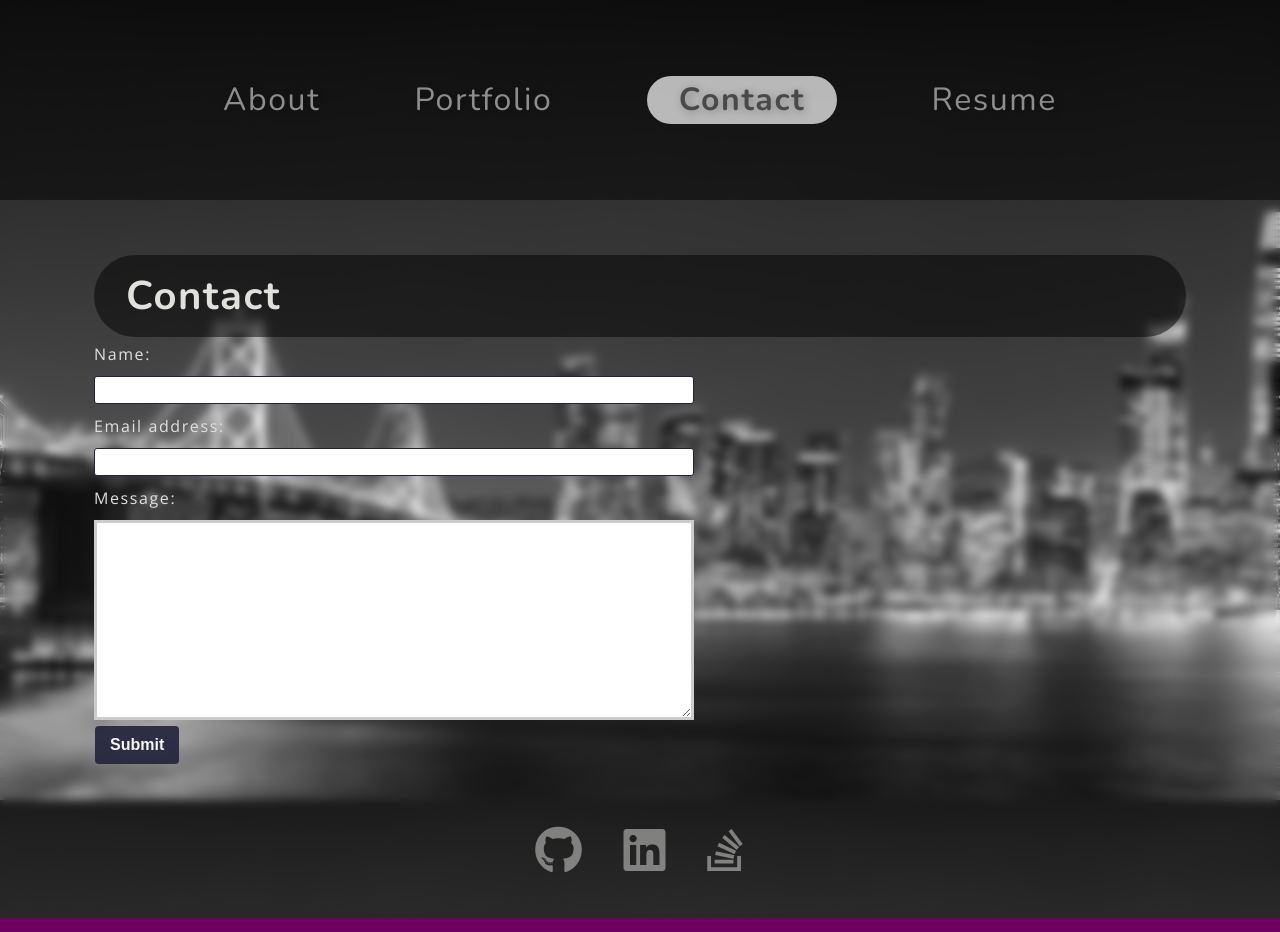
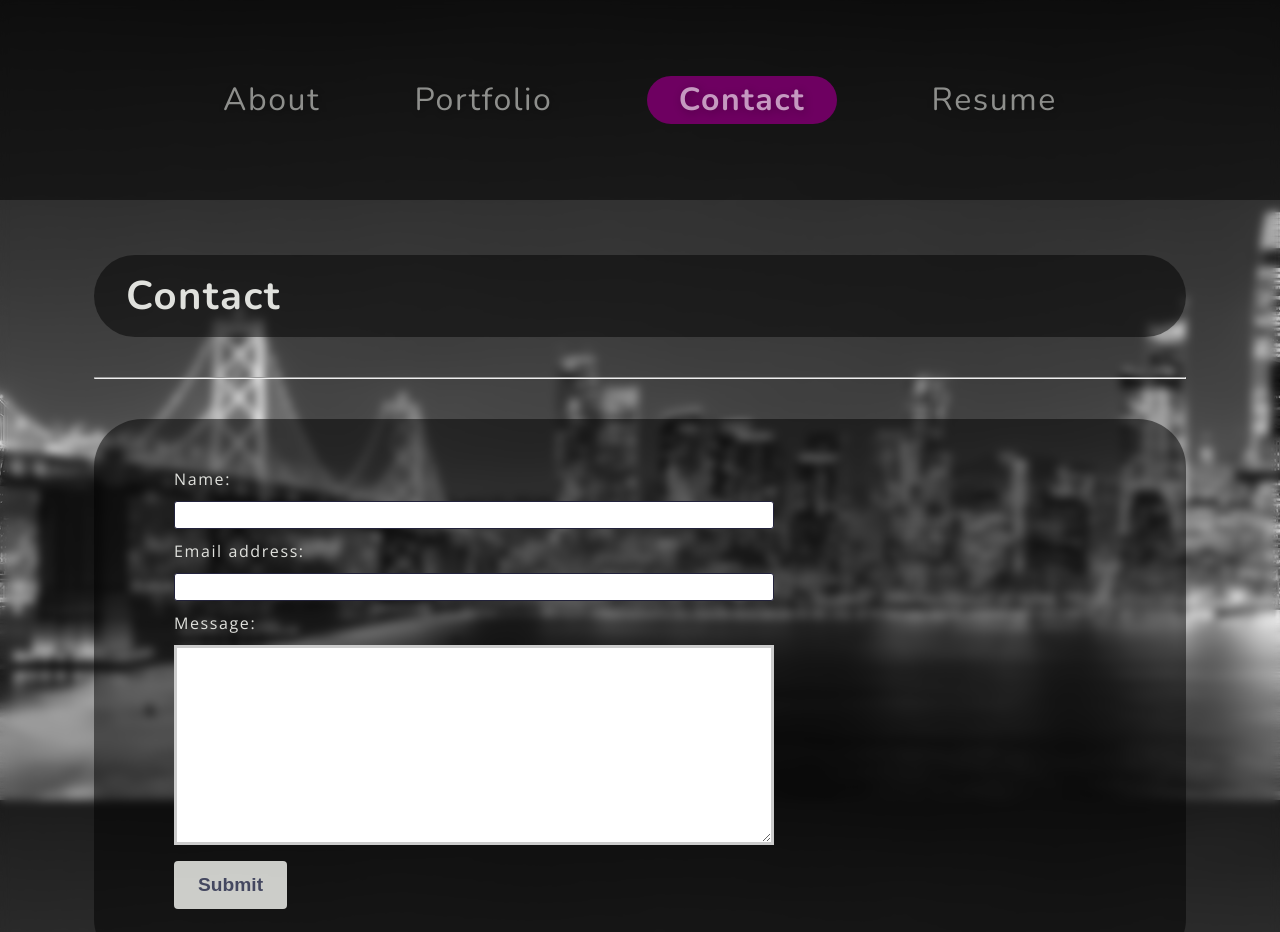
Before and after one commit to Aoliva96/react-portfolio, a React (Vite) app: page /contact in a window 1280 px wide. Shown: the top 932 px of the page. Built offline with nearby package versions, Linux system fonts and the light colour scheme; a web font is replaced by a local one.

Commit message:
updated contact form styles

```diff
--- a/src/components/Contact/index.jsx
+++ b/src/components/Contact/index.jsx
@@ -24,13 +24,13 @@ function Contact() {
     if (e.target.name === "email") {
       const isValid = validateEmail(e.target.value);
       if (!isValid) {
-        setErrorMessage("Your email is invalid.");
+        setErrorMessage("Please enter a valid email.");
       } else {
         setErrorMessage("");
       }
     } else {
       if (!e.target.value.length) {
-        setErrorMessage(`${e.target.name} is required.`);
+        setErrorMessage(`Please enter a valid ${e.target.name}.`);
       } else {
         setErrorMessage("");
       }
@@ -43,7 +43,20 @@ function Contact() {
 
   // JSX for Contact form component
   return (
-    <section>
+    <div className="my-5">
+      <hr style={{ marginTop: "2.5rem" }} />
+      <div
+        style={{
+          backgroundColor: "var(--alpha-dark)",
+          borderRadius: "48px",
+          marginTop: "2.5rem",
+          paddingLeft: "5rem",
+          paddingRight: "5rem",
+          paddingTop: "2rem",
+          paddingBottom: "2rem",
+        }}
+      >
+        <section className="py-2">
           <form id="contact-form" onSubmit={handleSubmit}>
             <div>
               <label htmlFor="name">Name:</label>
@@ -69,7 +82,6 @@ function Contact() {
               <label htmlFor="message">Message:</label>
               <textarea
                 name="message"
-            rows="5"
                 id="message"
                 defaultValue={message}
                 onBlur={handleChange}
@@ -83,6 +95,8 @@ function Contact() {
             <button type="submit">Submit</button>
           </form>
         </section>
+      </div>
+    </div>
   );
 }
 
--- a/src/index.css
+++ b/src/index.css
@@ -114,24 +114,25 @@ a:hover {
 
 /* Buttons */
 button {
-  font-size: 1rem;
+  font-size: 1.2rem;
   font-weight: 600;
   text-decoration: none;
   border-radius: 0.25rem;
   border: none;
-  color: #fff;
+  color: var(--secondary);
   outline: none;
   cursor: pointer;
   margin: 0 1px;
-  background-color: var(--dark);
-  padding: 10px 15px;
+  background-color: var(--light);
+  padding: 0.8rem 1.5rem;
   opacity: 0.9;
-  transition: all 0.3s ease-in-out;
+  transition: all 0.2s linear;
 }
 
 button:hover {
   opacity: 1;
-  transform: scale(1.05);
+  color: #fff;
+  background-color: var(--darker);
 }
 
 button[disabled] {
@@ -151,6 +152,10 @@ span[role="img"] {
 /* Forms */
 form {
   width: 40%;
+}
+
+form button {
+  margin: 10px 0;
 }
 
 input {
@@ -230,7 +235,7 @@ nav {
 .navActive {
   cursor: default;
   text-shadow: var(--alpha-dark) 2px 2px 10px;
-  background-color: var(--alpha);
+  background-color: var(--darker);
   padding-left: 2rem;
   padding-right: 2rem;
   border-radius: 48px;
@@ -238,7 +243,7 @@ nav {
 
 .navActive a {
   font-weight: bold;
-  color: #000 !important;
+  color: #fff !important;
 }
 
 nav a:hover {
@@ -470,6 +475,15 @@ footer a:hover {
     width: 80%;
     font-size: 1.5rem;
   }
+  form {
+    width: 100%;
+  }
+  input {
+    width: 100%;
+  }
+  textarea {
+    width: 100%;
+  }
 }
 
 @media only screen and (max-width: 870px) {
```
Lines whose indentation alone changed are shown as unchanged.
